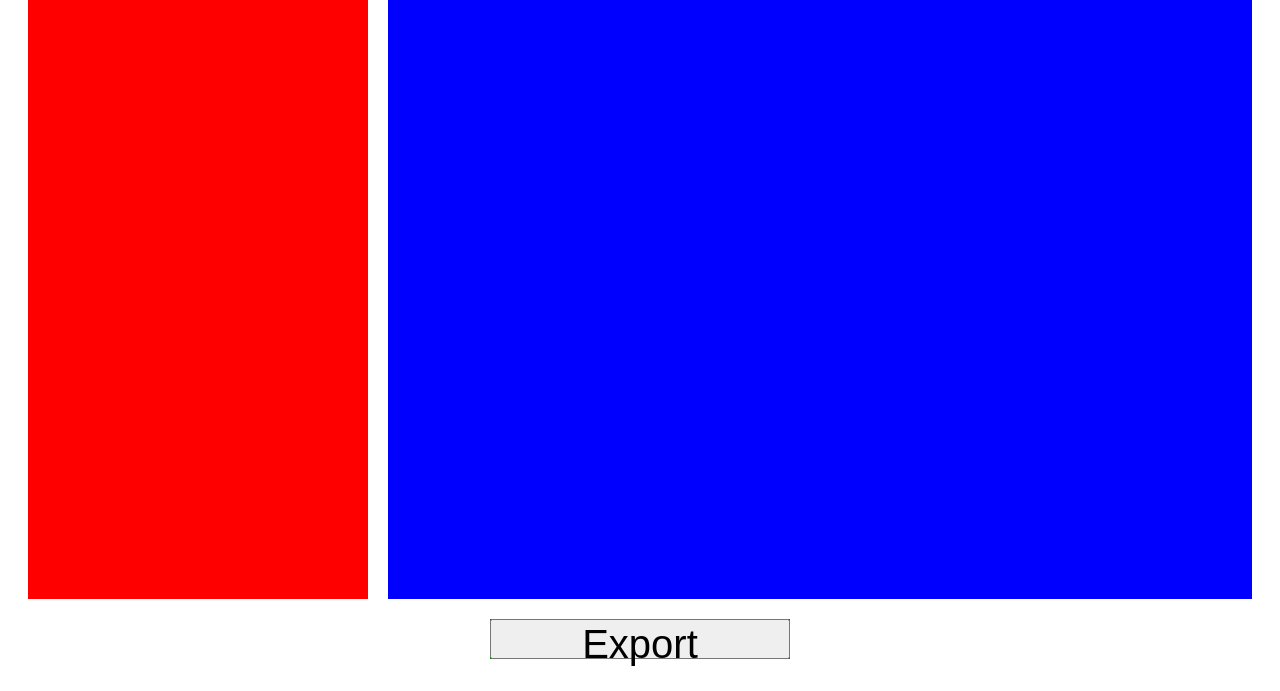
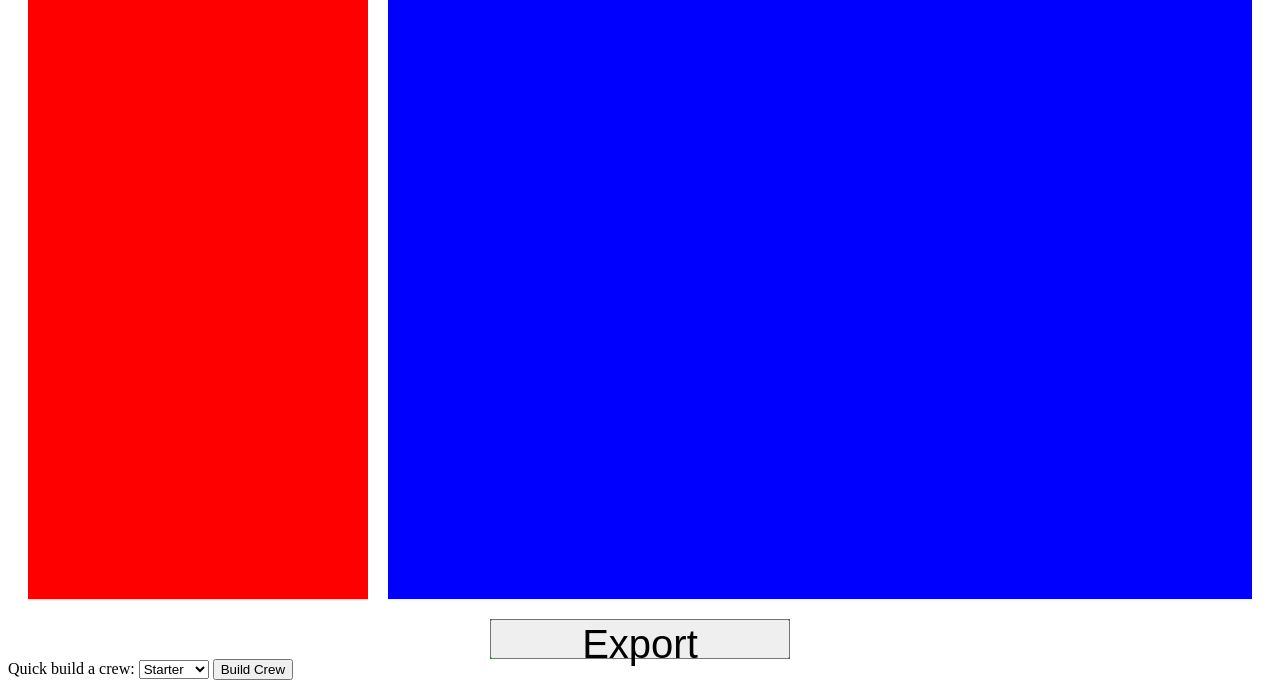
Before and after one commit to philoxnard/hbm_deckbuilder, a Flask app: page / in a window 1280 px wide. Shown: the part 109-800 px from the top of the page. Run offline with Flask 3, Linux system fonts and the light colour scheme; some libraries are stand-ins or nearby versions.

Commit message:
WIP auto build crew

```diff
--- a/app.py
+++ b/app.py
@@ -44,6 +44,10 @@ def receive():
 
         response = handleFilterCards(message)
 
+    elif command == "command_build_crew":
+
+        response = handleBuildCrew(message)
+
     else:
 
         print('error catch for no command')
--- a/messageHandlers.py
+++ b/messageHandlers.py
@@ -21,7 +21,7 @@ def handleOnLoad(message):
 
     response["cards"] = cards
     response["filters"] = filters
-    response["version"] = "2.0.7"
+    response["version"] = "2.0.8"
     response["result"] = "Success"
 
     return response
@@ -93,3 +93,24 @@ def handleFilterCards(message):
     response["cards"] = cards
 
     return response
+
+def handleBuildCrew(message):
+    """
+    This function is called when the user hits the Build Crew button. It will collect a list of
+    cards based on the desired crew, then send a message to the front end telling it to add
+    those cards to localStorage. Then, it will tell the front end to refresh.
+    """
+
+    response = {}
+
+    crew = message["crew"]
+
+    filters = {}
+    filters["crew"] = crew
+
+    cards = getCardList(filters)
+
+    response["cards"] = cards
+    response["crew"] = crew
+
+    return response
--- a/static/javascript.js
+++ b/static/javascript.js
@@ -28,6 +28,10 @@ function receive(response) {
     } else if ( command == "command_filter_cards" ) {
 
         handleFilterCards(json)
+
+    } else if ( command == "command_build_crew" ) {
+
+        handleBuildCrew(json)
 
     }
 
@@ -265,6 +269,7 @@ function resetDeckList() {
 
         let stringified_card = localStorage.getItem(localStorage.key(i))
 
+        // This basically ignores any non-card things that happen to be there - such as version.
         if (stringified_card.includes("FaceURL") == false) {
             continue
         }
@@ -336,6 +341,20 @@ function resetFilters() {
 
     submitFilters()
 
+}
+
+function buildCrew() {
+
+    let message = {}
+
+    let command = "command_build_crew"
+
+    let crew = $("#build_crew").val()
+
+    message["command"] = command
+    message["crew"] = crew
+
+    send(message)
 }
 
 function exportDeckList() {
--- a/static/messageHandlers.js
+++ b/static/messageHandlers.js
@@ -47,3 +47,36 @@ function handleFilterCards(json) {
 
     drawCardDB(cards)
 }
+
+function handleBuildCrew(json) {
+
+    // json includes "cards" and "crew"
+    // cards have a "crew" field, and that field contains a dictionary that looks like:
+    //      {"starter": 3}
+    // which basically indicates that its quantity in the 'starter' crew is 3.
+
+    // We'll use that dictionary, specifically the ["crew"] field in each card and its accompanying quantity,
+    // to add lots of stuff to local storage. Before we do that, though, we need to delete any card data held
+    // in localStorage.
+
+    resetDeckList()
+
+    let cards = json["cards"]
+    let crew = json["crew"]
+
+    for(const [name, stats] of Object.entries(cards)) {
+
+        // Get the quantity from the value stored within the crew dict
+        let quantity = stats["crew"][crew]
+
+        // Add quantity as a field so it can be picked up by localStorage
+        stats["quantity"] = quantity
+
+        let stringified_card = JSON.stringify(stats)
+
+        localStorage.setItem(name, stringified_card)
+
+    location.reload()
+
+    }
+}
--- a/templates/index.html
+++ b/templates/index.html
@@ -18,6 +18,15 @@
       <div class="content_right"></div>
       <div class="export_button"><button id="export_button" onclick="exportDeckList()">Export</button></div>
 
+      <label for="build_crew">Quick build a crew:</label>
+      <select name="build_crew" id="build_crew">
+        <option value="starter">Starter</option>
+        <option value="bulwark">Bulwark</option>
+        <option value="reef">Reef</option>
+        <option value="sand">Sand</option>
+      </select>
+      <button onclick="buildCrew()">Build Crew</button>
+
     </div>
 
 
```
